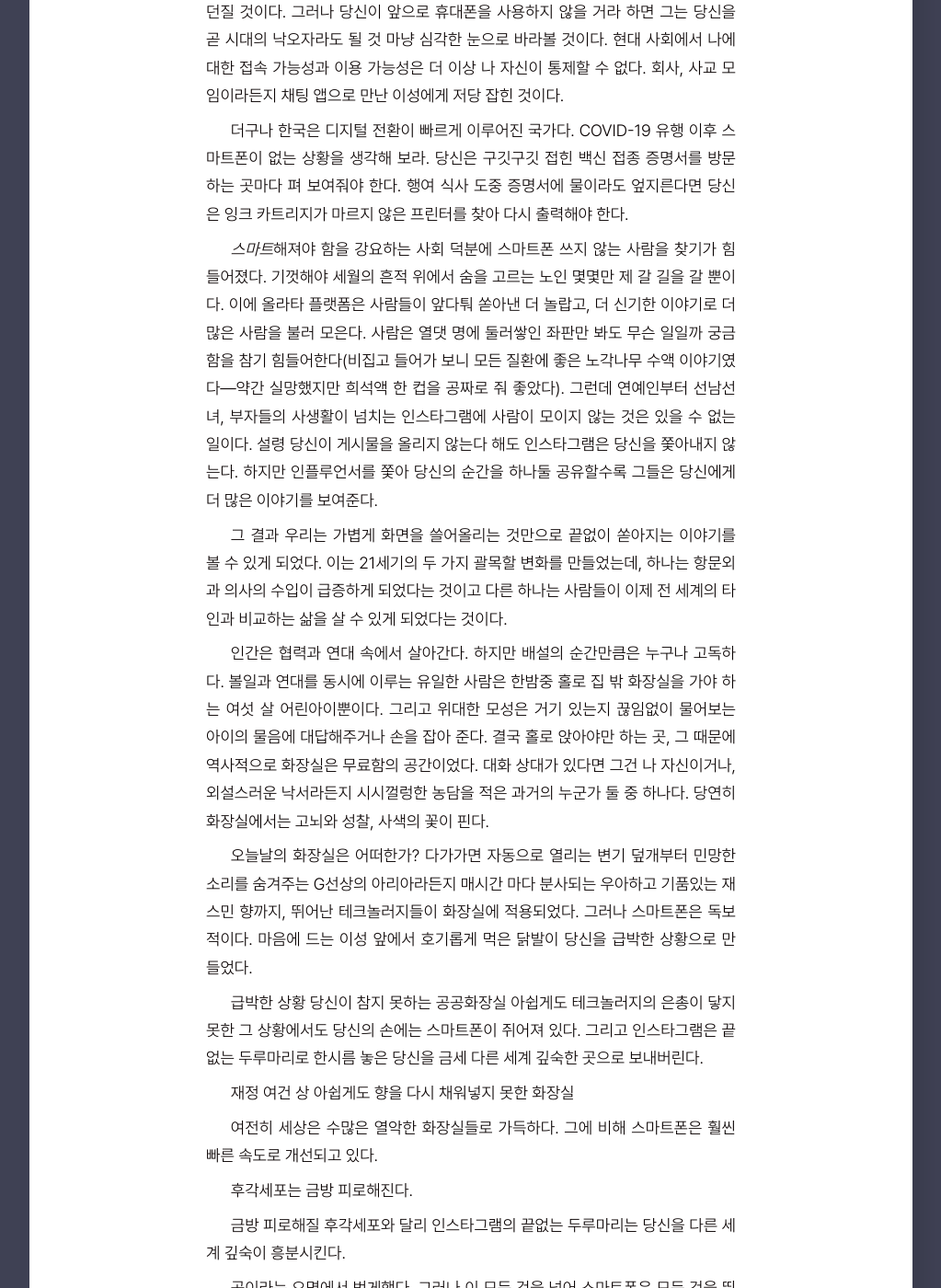
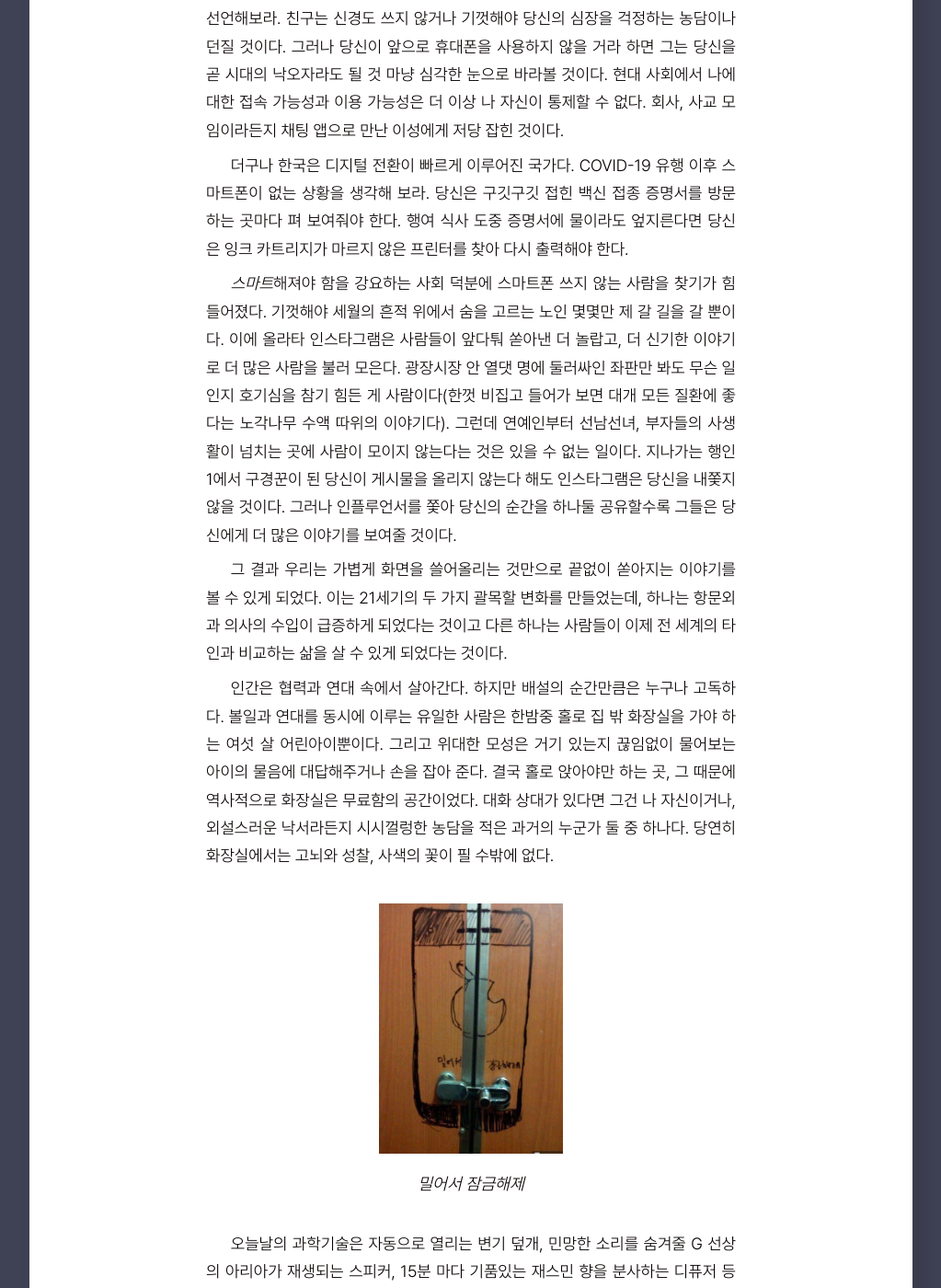
Before and after one commit to grsdij/grsdij, a Jekyll site: the page built from _posts/2022-05-17-인스타그램을 사용하지 않는 방법.md, in a window 1280 px wide and 1400 px high, scrolled down 1725 px. Shown: the whole window at 92% size, without its empty margins (128-1151 px from the left). Built offline with Jekyll 4.4.1, drawn with Linux system fonts in a browser that asks for light colours; some of the changed text lies outside the part shown.

Commit message:
Update 2022-05-17-인스타그램을 사용하지 않는 방법.md

```diff
--- a/_posts/2022-05-17-인스타그램을 사용하지 않는 방법.md
+++ b/_posts/2022-05-17-인스타그램을 사용하지 않는 방법.md
@@ -7,7 +7,9 @@ layout: post
 
 ***인스타그램****Instagram*은 정말 훌륭한 발명품이다.
 인스타그램이 뭔지 아직 잘 모르는 사람들을 위해 간단하게 설명하자면, 이 스마트폰 앱은 우리가 찍은 사진이나 비디오를 터치 몇 번으로 남들과 공유할 수 있게 해준다.
-구시대의 테크놀러지가 하나의 기능에 충실한 것과 달리 인스타그램은 이 말고도 수많은 마법 같은 기능을 자랑한다.
+구시대의 테크놀러지는 대체로 하나의 기능에 충실하다.
+하지만 인스타그램은 공유 말고도 수많은 마법 같은 기능을 자랑한다.
+
 이를테면 한 번 올린 게시물은 미국 평원 깊숙이 위치한 데이터 센터에 저장되어 언제 어디서든 다시 볼 수 있다.
 만약 당신의 해피가 누워 트림하는 영상처럼 영원히 게시되는 건 부담스럽지만 그래도 다른 사람들에게 보여주고 싶은 게 있다면?
 24시간 뒤 자동으로 삭제되는 게시물(인스타그램은 이를 스토리라고 한다)로 올리면 된다.
@@ -19,11 +21,8 @@ layout: post
 
 <figure>
   <figcaption>
-
   <img data-action="zoom" src='{{ "/assets/images/post/typewriter.jpg" | relative_url }}' alt="typewriter">
-
   구시대의 테크놀러지 <a href="https://unsplash.com/photos/k6AHZDAO064">@Milada Vigerova</a>
-
   </figcaption>
 </figure>
 
@@ -32,7 +31,7 @@ layout: post
 물론 그들에게 가장 중요한 대가는 우리가 직접 올리는 사진이나 비디오다.
 그러나 테크놀러지가 없던 옛날을 생각하면 신화에나 나올 법한 마법을 쓰게 해준다는 점에서 그다지 비싼 것도 아니다.
 
-놀라움으로 가득한 현대 사회는 애석하지만 우리에게 **끊임없는 접속 가능성과 끊임없는 이용 가능성**[^1]도 요구한다.
+놀라움으로 가득한 현대 사회는 애석하지만 우리에게 *끊임없는 접속 가능성과 끊임없는 이용 가능성*[^1]도 요구한다.
 당신이 오늘부터 엘리베이터를 타지 않겠다고 선언해보라.
 친구는 신경도 쓰지 않거나 기껏해야 당신의 심장을 걱정하는 농담이나 던질 것이다.
 그러나 당신이 앞으로 휴대폰을 사용하지 않을 거라 하면 그는 당신을 곧 시대의 낙오자라도 될 것 마냥 심각한 눈으로 바라볼 것이다.
@@ -46,11 +45,11 @@ COVID-19 유행 이후 스마트폰이 없는 상황을 생각해 보라.
 
 *스마트*해져야 함을 강요하는 사회 덕분에 스마트폰 쓰지 않는 사람을 찾기가 힘들어졌다.
 기껏해야 세월의 흔적 위에서 숨을 고르는 노인 몇몇만 제 갈 길을 갈 뿐이다.
-이에 올라타 플랫폼은 사람들이 앞다퉈 쏟아낸 더 놀랍고, 더 신기한 이야기로 더 많은 사람을 불러 모은다.
-사람은 열댓 명에 둘러쌓인 좌판만 봐도 무슨 일일까 궁금함을 참기 힘들어한다(비집고 들어가 보니 모든 질환에 좋은 노각나무 수액 이야기였다---약간 실망했지만 희석액 한 컵을 공짜로 줘 좋았다).
-그런데 연예인부터 선남선녀, 부자들의 사생활이 넘치는 인스타그램에 사람이 모이지 않는 것은 있을 수 없는 일이다.
-설령 당신이 게시물을 올리지 않는다 해도 인스타그램은 당신을 쫓아내지 않는다.
-하지만 인플루언서를 쫓아 당신의 순간을 하나둘 공유할수록 그들은 당신에게 더 많은 이야기를 보여준다.
+이에 올라타 인스타그램은 사람들이 앞다퉈 쏟아낸 더 놀랍고, 더 신기한 이야기로 더 많은 사람을 불러 모은다.
+광장시장 안 열댓 명에 둘러싸인 좌판만 봐도 무슨 일인지 호기심을 참기 힘든 게 사람이다(한껏 비집고 들어가 보면 대개 모든 질환에 좋다는 노각나무 수액 따위의 이야기다).
+그런데 연예인부터 선남선녀, 부자들의 사생활이 넘치는 곳에 사람이 모이지 않는다는 것은 있을 수 없는 일이다.
+지나가는 행인 1에서 구경꾼이 된 당신이 게시물을 올리지 않는다 해도 인스타그램은 당신을 내쫓지 않을 것이다.
+그러나 인플루언서를 쫓아 당신의 순간을 하나둘 공유할수록 그들은 당신에게 더 많은 이야기를 보여줄 것이다.
 
 그 결과 우리는 가볍게 화면을 쓸어올리는 것만으로 끝없이 쏟아지는 이야기를 볼 수 있게 되었다.
 이는 21세기의 두 가지 괄목할 변화를 만들었는데, 하나는 항문외과 의사의 수입이 급증하게 되었다는 것이고 다른 하나는 사람들이 이제 전 세계의 타인과 비교하는 삶을 살 수 있게 되었다는 것이다.
@@ -61,11 +60,40 @@ COVID-19 유행 이후 스마트폰이 없는 상황을 생각해 보라.
 그리고 위대한 모성은 거기 있는지 끊임없이 물어보는 아이의 물음에 대답해주거나 손을 잡아 준다.
 결국 홀로 앉아야만 하는 곳, 그 때문에 역사적으로 화장실은 무료함의 공간이었다.
 대화 상대가 있다면 그건 나 자신이거나, 외설스러운 낙서라든지 시시껄렁한 농담을 적은 과거의 누군가 둘 중 하나다.
-당연히 화장실에서는 고뇌와 성찰, 사색의 꽃이 핀다.
+당연히 화장실에서는 고뇌와 성찰, 사색의 꽃이 필 수밖에 없다.
 
-오늘날의 화장실은 어떠한가?
-다가가면 자동으로 열리는 변기 덮개부터 민망한 소리를 숨겨주는 G선상의 아리아라든지 매시간 마다 분사되는 우아하고 기품있는 재스민 향까지, 뛰어난 테크놀러지들이 화장실에 적용되었다.
-그러나 스마트폰은 독보적이다.
+<figure>
+  <figcaption>
+  <img data-action="zoom" src='{{ "/assets/images/post/slide_to_unlock.jpeg" | relative_url }}' alt="typewriter" width="200vw">
+  밀어서 잠금해제
+  </figcaption>
+</figure>
+
+오늘날의 과학기술은 자동으로 열리는 변기 덮개, 민망한 소리를 숨겨줄 G 선상의 아리아가 재생되는 스피커, 15분 마다 기품있는 재스민 향을 분사하는 디퓨저 등으로 화장실을 혁신했다.
+그런데 화장실에 필요한 이 모든 것 중 가장 중요한 건 무엇일까?
+수 많은 최첨단의 테크놀러지 속에서도 휴지는 꼿꼿이 자리를 지켰다.
+그러나 이제는 스마트폰인 시대가 왔다.
+스마트폰은 챙겼지만, 휴지를 두고 간 상황을 생각해보라.
+스마트폰만 있다면 지인이건 아니면 심부름 플랫폼의 누군가가 됐건, 어떻게든 긴급 구조 요청(휴지, 물티슈, 심지어 등나무 잎)을 보낼 수 있다.
+그러나 화장지는 챙겼지만, 스마트폰을 깜빡했다면?
+당신은 현대 사회에서 잊혀지던 낯선 고독과 마주할 것이다.
+
+<hr>
+
+끊임없이 연결되어있던 내가 독방에 갇힌 순간,
+
+화장지가 첫 번째, 화장실의 개선에 대해선 생각지도 않았던 스마트폰이 그 다음이다.
+
+그런데 스마트폰을 챙기고 화장지를 잊어버렸다면?
+스마트폰으로 화장지를 요청하면 되는 것이니 말이다.
+그러나 화장지는 챙겼지만 스마트폰을 깜빡했다면,
+현대인에게 있어 면벽수행 수준의 지루한 자아성찰의 시간을 보내야 한다.
+
+
+화장실의 개선을 목적으로 만들어지지 않았음에도 불구하고.
+
+오늘날의 화장실은 어떤가?
+그러나 그 중에서도 스마트폰은 독보적이다.
 마음에 드는 이성 앞에서 호기롭게 먹은 닭발이 당신을 급박한 상황으로 만들었다.
 
  급박한 상황 당신이 참지 못하는 공공화장실 아쉽게도 테크놀러지의 은총이 닿지 못한 그 상황에서도 당신의 손에는 스마트폰이 쥐어져 있다.
@@ -86,8 +114,7 @@ COVID-19 유행 이후 스마트폰이 없는 상황을 생각해 보라.
 이제 인스타그램은 끝없는 두루마리로 우리를 다른 세계로 보내버린다.
 무료한 벽 밖에 없는 공간, 어떻게 다른세계로 가지 않을 수 있겠는가?
 
-
-<hr>
+사람은 열댓 명에 둘러쌓인 좌판만 봐도 무슨 일일까 궁금함을 참기 힘들어한다
 
 볼일을 보며 연대할 수 있는
 
```
Also changed, not shown: assets/images/post/slide_to_unlock.jpeg (added).
